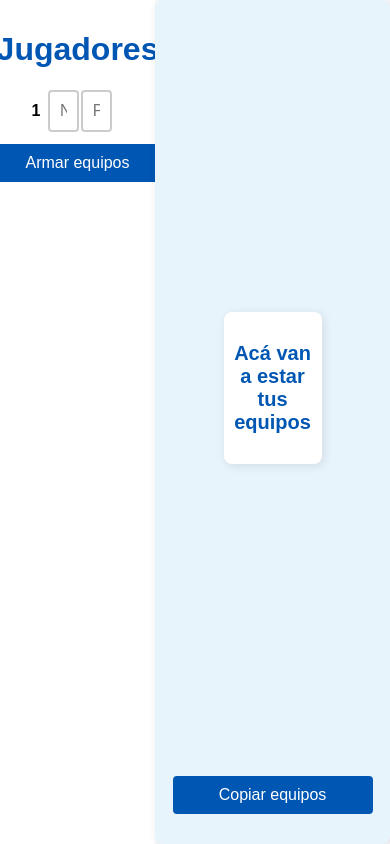
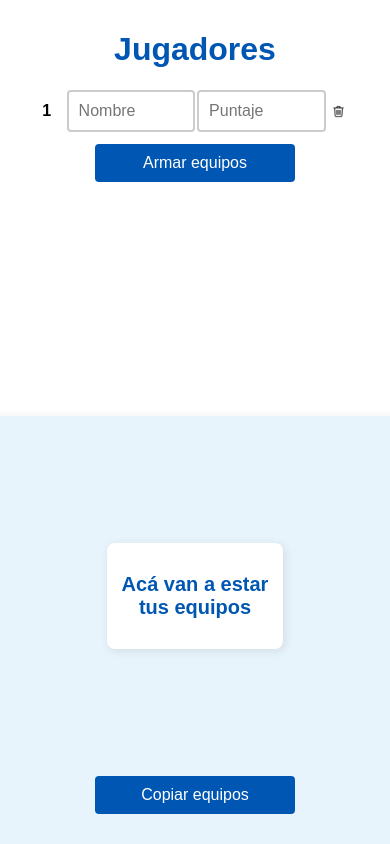
Before and after one commit to gast0nestevez/armadorDeEquipos, a React (Vite) app: page / in a window 390 px wide. Built offline with nearby package versions, Linux system fonts and the light colour scheme.

Commit message:
Responsive design

```diff
--- a/src/css/App.css
+++ b/src/css/App.css
@@ -11,7 +11,7 @@ body {
 
 div.main-container {
   display: flex;
-  justify-content: space-between;
+  justify-content: center;
   align-items: stretch;
   width: 100%;
   height: inherit;
@@ -20,8 +20,9 @@ div.main-container {
 /* Left Section (inputs) */
 div.inputs {
   display: flex;
+  flex-grow: 1;
   align-items: center;
-  justify-content: flex-start/*center*/;
+  justify-content: flex-start;
   flex-direction: column;
   width: 50%;
   padding: 10px 20px;
@@ -103,8 +104,8 @@ h1 {
   display: flex;
   align-items: center;
   justify-content: center;
-  width: 10%;
-  min-width: 10%;
+  width: 9%;
+  min-width: 7%;
 }
 
 .delete-button img {
@@ -116,6 +117,7 @@ h1 {
 /* Right Section (Equipos) */
 div.teams-details {
   display: flex;
+  flex-grow: 1;
   flex-direction: column;
   justify-content: space-between;
   align-items: center;
@@ -172,7 +174,7 @@ div.teams {
   left: 50%;
   transform: translateX(-50%);
   background-color: #28a745;
-  color: white;
+  color: #ffffff;
   padding: 10px 20px;
   border-radius: 4px;
   font-size: 16px;
@@ -183,3 +185,24 @@ div.teams {
 .copy-message.fade {
   opacity: 0;
 }
+
+@media (max-width: 850px) {
+  div.inputs, div.teams-details {
+    width: 100%;
+  }
+
+  .player-input {
+    width: 50%;
+  }
+
+  div.main-container {
+    flex-direction: column;
+    align-items: center;
+  }
+}
+
+@media (max-width: 600px) {
+  .player-input {
+    width: 80%;
+  }
+}
```
